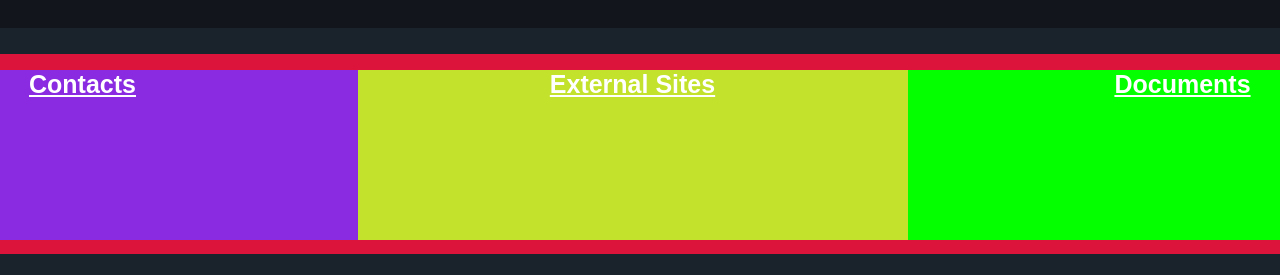
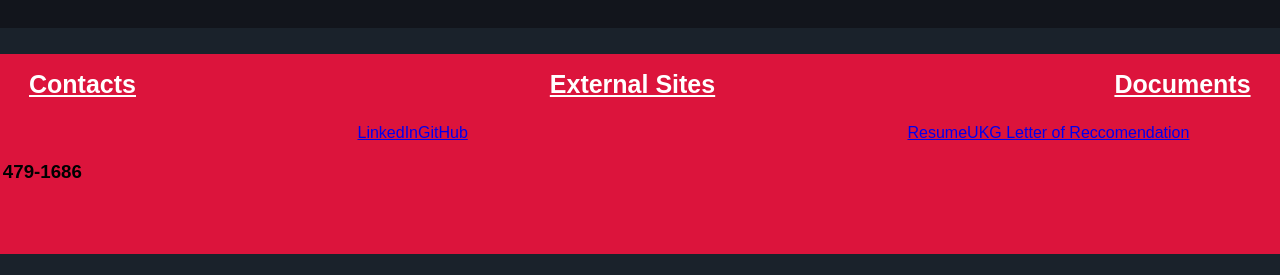
Before and after one commit to Albertoh16/ASH-SIte, a React (Create React App) app: page /#/ in a window 1280 px wide. Shown: the part 1122-1397 px from the top of the page. Built offline with nearby package versions, Linux system fonts and the light colour scheme.

Commit message:
Updated Footer design.

```diff
--- a/src/components/Footer.js
+++ b/src/components/Footer.js
@@ -5,22 +5,22 @@ function Footer() {
       <div className="footer">
         <div class="footerContainer">
 
-          <div class="footerDivision" id='division1'>
-            <h3 class="divisionTitle">
-              Contacts
-            </h3>
+          <div class="footerDivision">
+            <h3 class="divisionTitle">Contacts</h3>
+            <a href="mailto:albertohern1116@gmail.com" className='linkTxt'>Email</a>
+            <h3 className='linkTxt'>Mobile Number: (786) 479-1686</h3>
           </div>
 
-          <div class="footerDivision" id='division2'>
-            <h3 class="divisionTitle">
-              External Sites
-            </h3>
+          <div class="footerDivision">
+            <h3 class="divisionTitle">External Sites</h3>
+            <a href="https://www.linkedin.com/in/albertoh16/" className='linkTxt'>LinkedIn</a>
+            <a href="https://github.com/Albertoh16" className='linkTxt'>GitHub</a>
           </div>
 
-          <div class="footerDivision" id='division3'>
-            <h3 class="divisionTitle">
-              Documents
-            </h3>
+          <div class="footerDivision">
+            <h3 class="divisionTitle">Documents</h3>
+            <a href="../assets/Alberto_S_Hernandez_Resume.pdf" className='linkTxt'>Resume</a>
+            <a href="../assets/LetterOfReccomendation.pdf" className='linkTxt'>UKG Letter of Reccomendation</a>
           </div>
 
         </div>
```
